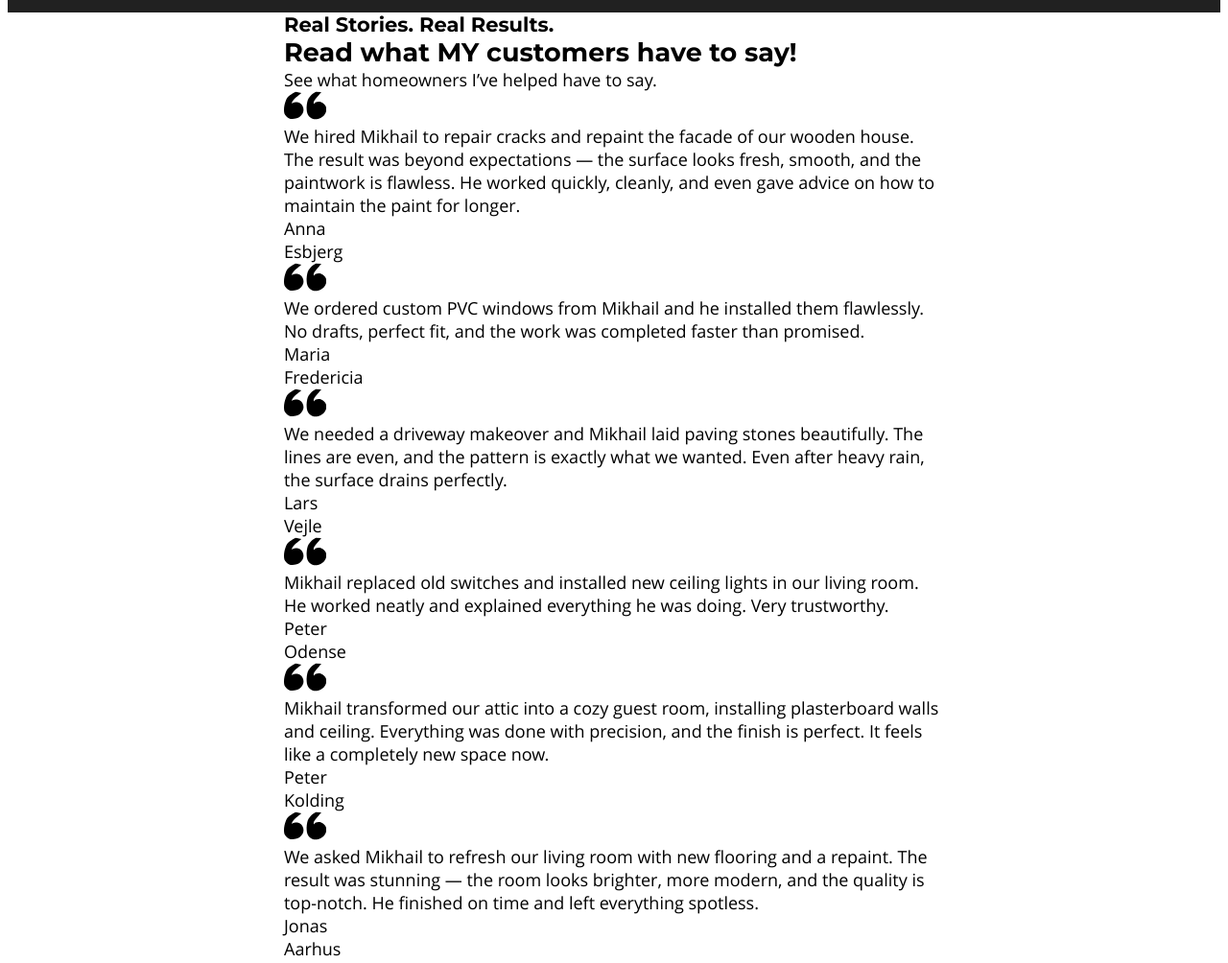
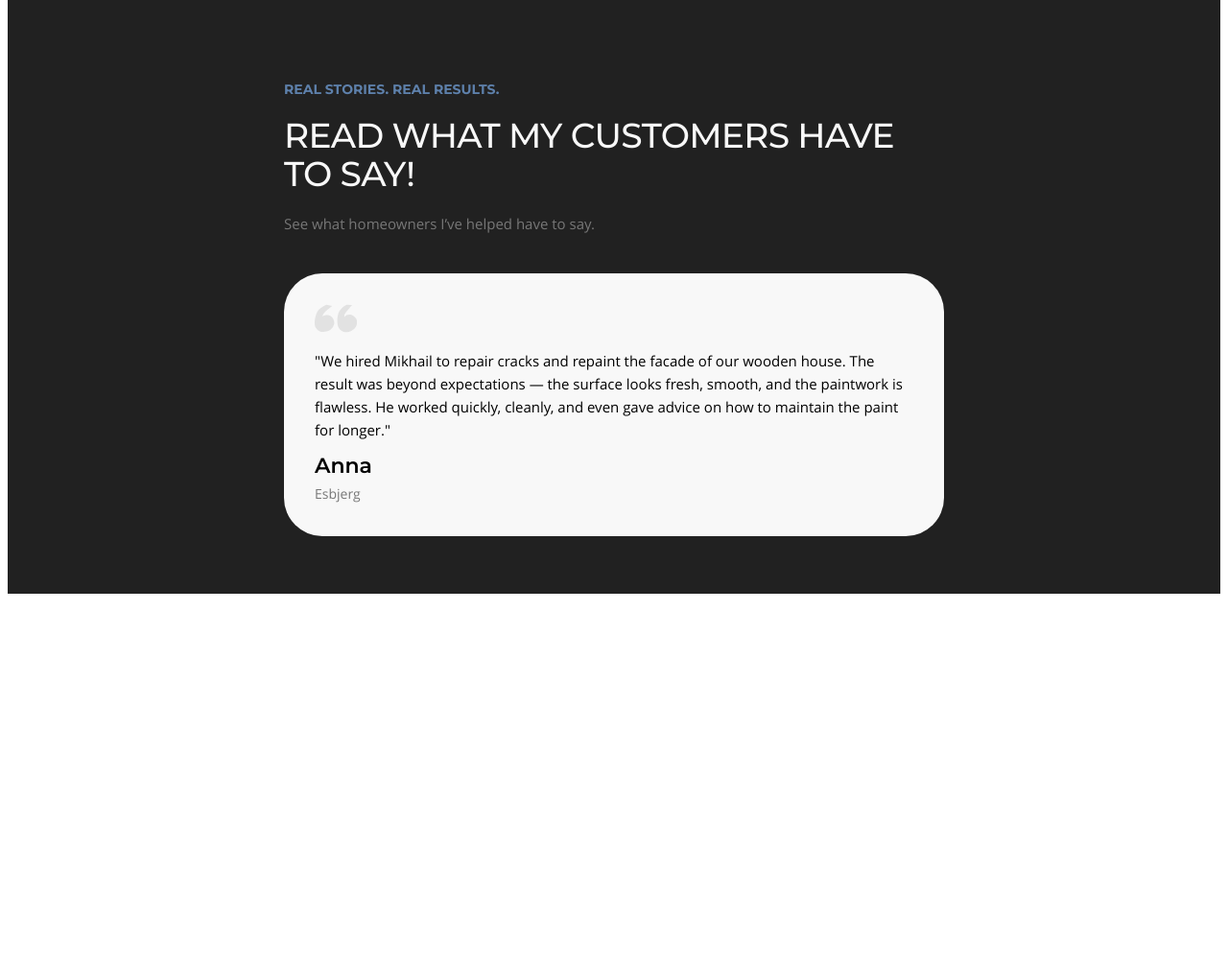
Before and after one commit to Hellwood1/handy-service-project, a website built with Vite: page src/index.html in a window 1280 px wide. Shown: the part 1860-2864 px from the top of the page at 96% size. After the commit the page ends 2487 px from the top, so only its background shows below. Built offline with nearby package versions, Linux system fonts and the light colour scheme.

Commit message:
Upd. section ''Testimonials''
- Підключив swiper.js до секції та адаптував його під мобільну версію;

- Стилізував секцію під мобілку

```diff
--- a/src/css/layout/testimonials.css
+++ b/src/css/layout/testimonials.css
@@ -0,0 +1,87 @@
+.testimonials-section {
+  padding: 60px 0px;
+  background-color: var(--black);
+}
+
+.testimonials-first-wrapper {
+  display: flex;
+  flex-direction: column;
+  row-gap: 20px;
+  margin-bottom: 40px;
+}
+
+.testimonials-pre-title {
+  color: var(--nordic-blue);
+  font-size: 14px;
+  line-height: 1.2;
+  text-transform: uppercase;
+}
+
+.testimonials-title {
+  color: var(--white);
+  font-size: 36px;
+  font-weight: 500;
+  line-height: 1.1;
+  letter-spacing: -0.02em;
+  text-transform: uppercase;
+}
+
+.testimonials-title-text {
+  color: var(--gray);
+  font-size: 15px;
+  line-height: 1.6;
+}
+
+.manual-swiper-wrapper {
+  column-gap: 12px;
+}
+
+/* Оформлення та типографія карточок для слайдеру*/
+
+.card-wrapper {
+  padding: 32px;
+  border-radius: 40px;
+  background: var(--white);
+}
+
+.about-me-svg {
+  fill: rgba(33, 33, 33, 0.1);
+  margin-bottom: 12px;
+}
+
+.testimonials-first-card-quote,
+.testimonials-second-card-quote,
+.testimonials-third-card-quote,
+.testimonials-fourth-card-quote,
+.testimonials-fifth-card-quote,
+.testimonials-sixth-card-quote {
+  font-size: 15px;
+  font-weight: 400;
+  line-height: 1.6;
+
+  margin-bottom: 12px;
+}
+
+.testimonials-first-card-name,
+.testimonials-second-card-name,
+.testimonials-third-card-name,
+.testimonials-fourth-card-name,
+.testimonials-fifth-card-name,
+.testimonials-sixth-card-name {
+  font-family: 'Montserrat';
+  font-size: 22px;
+  font-weight: 600;
+
+  margin-bottom: 4px;
+}
+
+.testimonials-first-card-city,
+.testimonials-second-card-city,
+.testimonials-third-card-city,
+.testimonials-fourth-card-city,
+.testimonials-fifth-card-city,
+.testimonials-sixth-card-city {
+  font-size: 14px;
+  line-height: 1.7;
+  color: var(--gray);
+}
--- /dev/null
+++ b/src/js/testimonials-swiper.js
@@ -0,0 +1,24 @@
+import Swiper from 'swiper/bundle';
+import 'swiper/css/bundle';
+
+const swiper = new Swiper('.testimonials-swiper-init', {
+  loop: true,
+  navigation: {
+    nextEl: '',
+    prevEl: '',
+  },
+  allowTouchMove: true,
+  autoHeight: true,
+  slidesPerView: 'auto',
+  spaceBetween: 12,
+  centeredSlides: true,
+});
+
+document.querySelectorAll('')
+  .forEach(btn => {
+    btn.addEventListener('click', () => {
+      btn.blur();
+    });
+  });
+
+  // Ще не закінчив з наралшуванням під ПК!
--- a/src/locales/dk.json
+++ b/src/locales/dk.json
@@ -25,27 +25,27 @@
   "testimonials-title": "Læs hvad mine kunder siger!",
   "testimonials-title-text": "Se hvad boligejere, jeg har hjulpet, fortæller.",
 
-  "testimonials-first-card-quote":"Vi hyrede Mikhail til at reparere revner og male facaden på vores træhus. Resultatet overgik alle forventninger — overfladen ser frisk og glat ud, og malerarbejdet er helt fejlfrit. Han arbejdede hurtigt, rent og gav endda råd om, hvordan malingen kan holde længere.",
+  "testimonials-first-card-quote":"\"Vi hyrede Mikhail til at reparere revner og male facaden på vores træhus. Resultatet overgik alle forventninger — overfladen ser frisk og glat ud, og malerarbejdet er helt fejlfrit. Han arbejdede hurtigt, rent og gav endda råd om, hvordan malingen kan holde længere.\"",
   "testimonials-first-card-name": "Anna",
   "testimonials-first-card-city": "Esbjerg",
 
-  "testimonials-second-card-quote":"Vi bestilte specialmål PVC-vinduer hos Mikhail, og han monterede dem perfekt. Ingen træk, perfekt pasform, og arbejdet blev færdigt hurtigere end lovet.",
+  "testimonials-second-card-quote":"\"Vi bestilte specialmål PVC-vinduer hos Mikhail, og han monterede dem perfekt. Ingen træk, perfekt pasform, og arbejdet blev færdigt hurtigere end lovet.\"",
   "testimonials-second-card-name": "Maria",
   "testimonials-second-card-city": "Fredericia",
 
-  "testimonials-third-card-quote":"Vi havde brug for en ny indkørsel, og Mikhail lagde belægningsstenene rigtig flot. Linjerne er lige, mønstret er præcis som vi ønskede, og selv efter kraftig regn dræner overfladen perfekt.",
+  "testimonials-third-card-quote":"\"Vi havde brug for en ny indkørsel, og Mikhail lagde belægningsstenene rigtig flot. Linjerne er lige, mønstret er præcis som vi ønskede, og selv efter kraftig regn dræner overfladen perfekt.\"",
   "testimonials-third-card-name": "Lars",
   "testimonials-third-card-city": "Vejle",
 
-  "testimonials-fourth-card-quote":"Mikhail udskiftede gamle kontakter og installerede nye loftslamper i vores stue. Han arbejdede pænt og forklarede alt undervejs. Meget tillidsvækkende.",
+  "testimonials-fourth-card-quote":"\"Mikhail udskiftede gamle kontakter og installerede nye loftslamper i vores stue. Han arbejdede pænt og forklarede alt undervejs. Meget tillidsvækkende.\"",
   "testimonials-fourth-card-name": "Elena",
   "testimonials-fourth-card-city": "Odense",
 
-  "testimonials-fifth-card-quote":"Mikhail forvandlede vores loft til et hyggeligt gæsteværelse ved at sætte gipsvægge og loft op. Alt blev udført præcist, og finishen er perfekt. Det føles som et helt nyt rum nu.",
+  "testimonials-fifth-card-quote":"\"Mikhail forvandlede vores loft til et hyggeligt gæsteværelse ved at sætte gipsvægge og loft op. Alt blev udført præcist, og finishen er perfekt. Det føles som et helt nyt rum nu.\"",
   "testimonials-fifth-card-name": "Peter",
   "testimonials-fifth-card-city": "Kolding",
 
-  "testimonials-sixth-card-quote":"Vi bad Mikhail om at forny vores stue med nyt gulv og maling. Resultatet blev fantastisk — rummet ser lysere og mere moderne ud, og kvaliteten er helt i top. Han blev færdig til tiden og efterlod alt skinnende rent.",
+  "testimonials-sixth-card-quote":"\"Vi bad Mikhail om at forny vores stue med nyt gulv og maling. Resultatet blev fantastisk — rummet ser lysere og mere moderne ud, og kvaliteten er helt i top. Han blev færdig til tiden og efterlod alt skinnende rent.\"",
   "testimonials-sixth-card-name": "Jonas",
   "testimonials-sixth-card-city": "Aarhus"
 }
--- a/src/locales/en.json
+++ b/src/locales/en.json
@@ -25,27 +25,27 @@
   "testimonials-title": "Read what MY customers have to say!",
   "testimonials-title-text": "See what homeowners I’ve helped have to say.",
 
-  "testimonials-first-card-quote":"We hired Mikhail to repair cracks and repaint the facade of our wooden house. The result was beyond expectations — the surface looks fresh, smooth, and the paintwork is flawless. He worked quickly, cleanly, and even gave advice on how to maintain the paint for longer.",
+  "testimonials-first-card-quote":" \"We hired Mikhail to repair cracks and repaint the facade of our wooden house. The result was beyond expectations — the surface looks fresh, smooth, and the paintwork is flawless. He worked quickly, cleanly, and even gave advice on how to maintain the paint for longer.\"",
   "testimonials-first-card-name": "Anna",
   "testimonials-first-card-city": "Esbjerg",
 
-  "testimonials-second-card-quote":"We ordered custom PVC windows from Mikhail and he installed them flawlessly. No drafts, perfect fit, and the work was completed faster than promised.",
+  "testimonials-second-card-quote":"\"We ordered custom PVC windows from Mikhail and he installed them flawlessly. No drafts, perfect fit, and the work was completed faster than promised.\"",
   "testimonials-second-card-name": "Maria",
   "testimonials-second-card-city": "Fredericia",
 
-  "testimonials-third-card-quote":"We needed a driveway makeover and Mikhail laid paving stones beautifully. The lines are even, and the pattern is exactly what we wanted. Even after heavy rain, the surface drains perfectly.",
+  "testimonials-third-card-quote":"\"We needed a driveway makeover and Mikhail laid paving stones beautifully. The lines are even, and the pattern is exactly what we wanted. Even after heavy rain, the surface drains perfectly.\"",
   "testimonials-third-card-name": "Lars",
   "testimonials-third-card-city": "Vejle",
 
-  "testimonials-fourth-card-quote":"Mikhail replaced old switches and installed new ceiling lights in our living room. He worked neatly and explained everything he was doing. Very trustworthy.",
+  "testimonials-fourth-card-quote":"\"Mikhail replaced old switches and installed new ceiling lights in our living room. He worked neatly and explained everything he was doing. Very trustworthy.\"",
   "testimonials-fourth-card-name": "Elena",
   "testimonials-fourth-card-city": "Odense",
 
-  "testimonials-fifth-card-quote":"Mikhail transformed our attic into a cozy guest room, installing plasterboard walls and ceiling. Everything was done with precision, and the finish is perfect. It feels like a completely new space now.",
+  "testimonials-fifth-card-quote":"\"Mikhail transformed our attic into a cozy guest room, installing plasterboard walls and ceiling. Everything was done with precision, and the finish is perfect. It feels like a completely new space now.\"",
   "testimonials-fifth-card-name": "Peter",
   "testimonials-fifth-card-city": "Kolding",
 
-  "testimonials-sixth-card-quote":"We asked Mikhail to refresh our living room with new flooring and a repaint. The result was stunning — the room looks brighter, more modern, and the quality is top-notch. He finished on time and left everything spotless.",
+  "testimonials-sixth-card-quote":"\"We asked Mikhail to refresh our living room with new flooring and a repaint. The result was stunning — the room looks brighter, more modern, and the quality is top-notch. He finished on time and left everything spotless.\"",
   "testimonials-sixth-card-name": "Jonas",
   "testimonials-sixth-card-city": "Aarhus"
 }
--- a/src/main.js
+++ b/src/main.js
@@ -1 +1,3 @@
+'use strict';
 import './js/language.js';
+import './js/testimonials-swiper.js';
--- a/src/partials/testimonials.html
+++ b/src/partials/testimonials.html
@@ -11,7 +11,7 @@
         data-i18n="testimonials-title-text"
       ></p>
     </div>
-    <div class="testimonials-swiper-init swiper">
+    <div class="testimonials-swiper-init swiper manual-swiper-wrapper">
       <ul class="testimonials-swiper swiper-wrapper">
         <li class="swiper-slide">
           <div class="card-wrapper">
```
